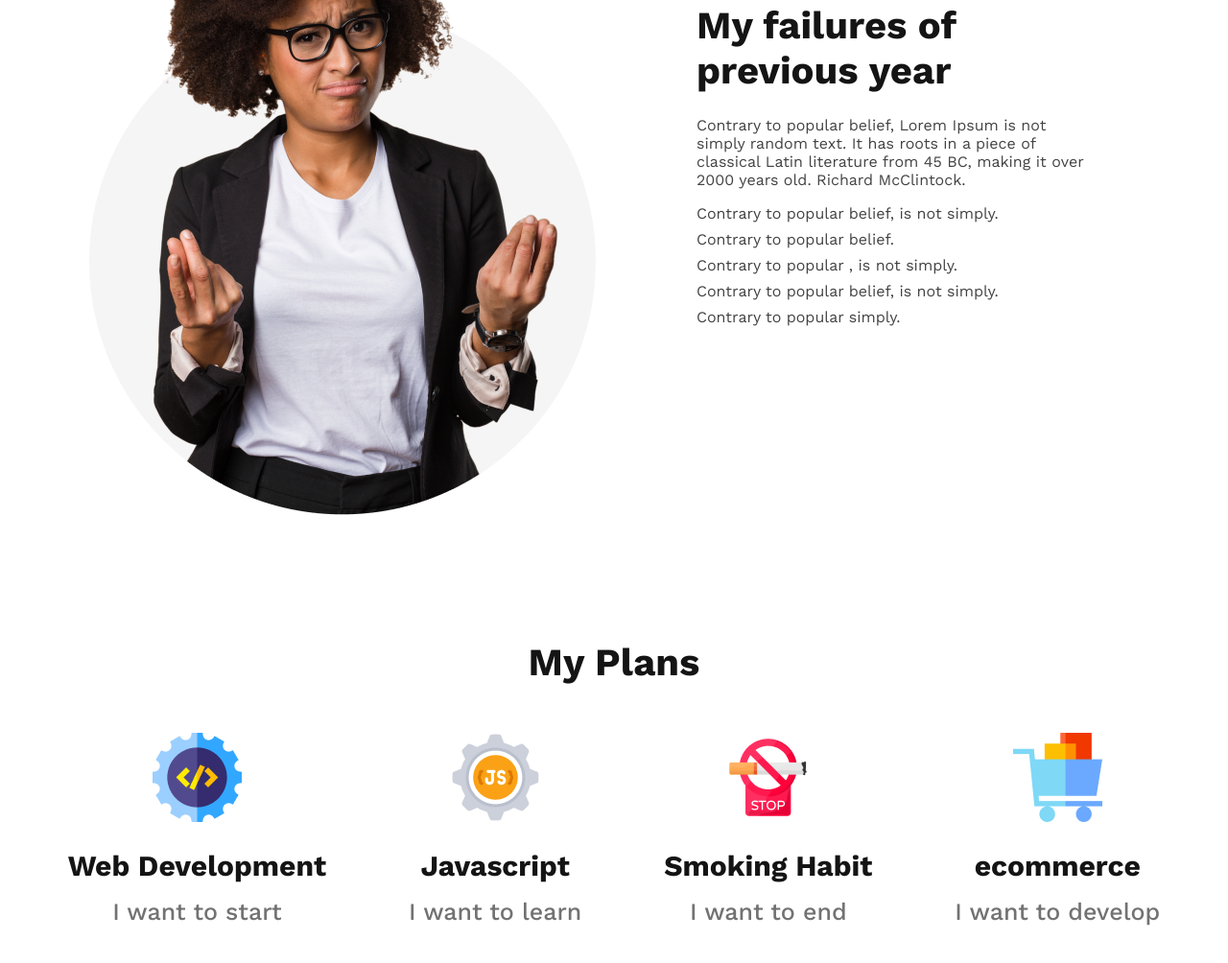
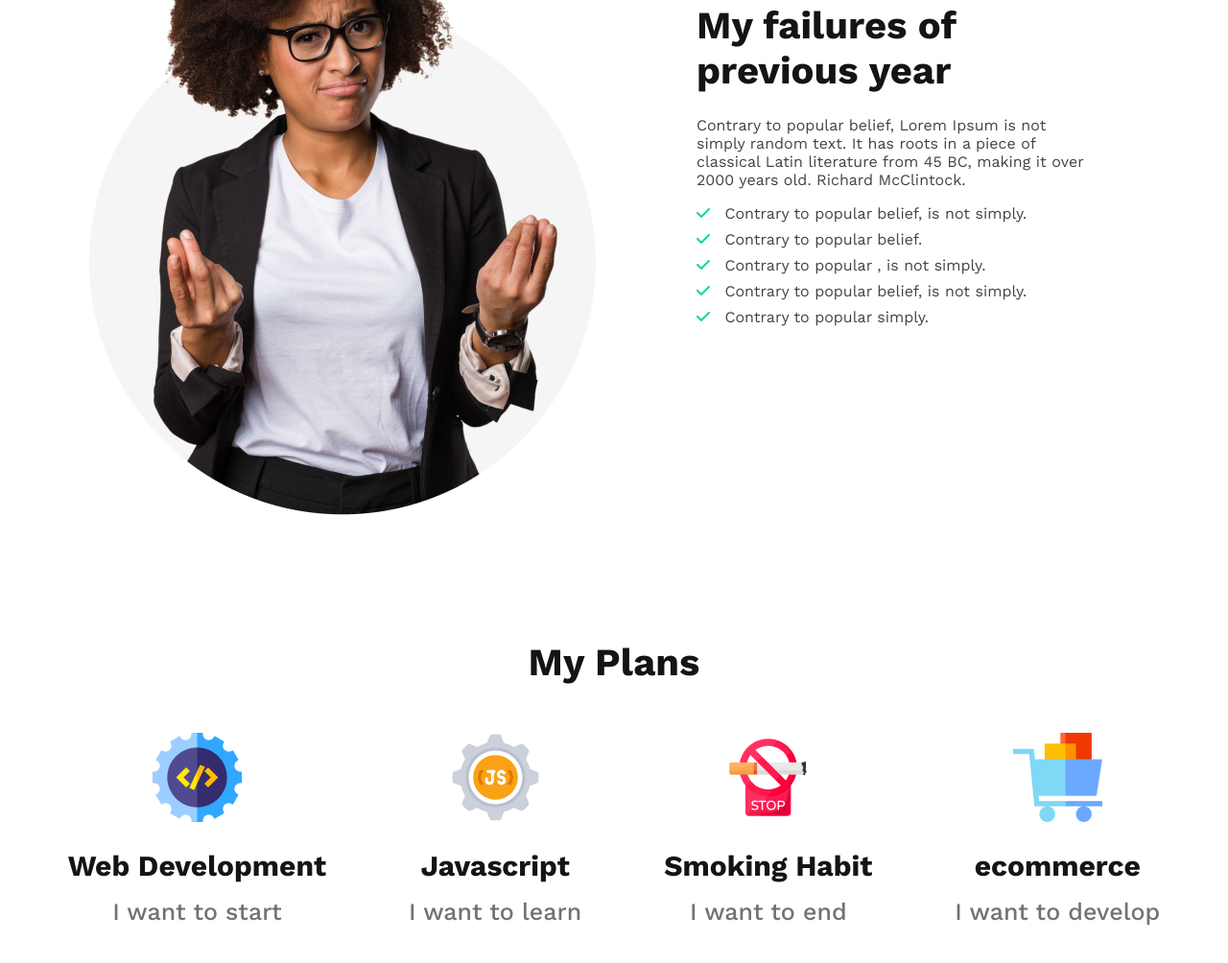
Before and after one commit to marsrian/new-year-new-me, a plain HTML site: page index.html in a window 1280 px wide. Shown: the part 1117-2121 px from the top of the page at 96% size. Drawn offline with nearby package versions, Linux system fonts and the light colour scheme.

Commit message:
fontawesome icon added

```diff
--- a/index.html
+++ b/index.html
@@ -11,6 +11,7 @@
     <link rel="preconnect" href="https://fonts.gstatic.com" crossorigin>
     <link href="https://fonts.googleapis.com/css2?family=Inter:wght@400;600;700&family=Work+Sans:wght@400;500;600;700&display=swap" rel="stylesheet">
     <link rel="stylesheet" href="styles/style.css">
+    <script src="https://kit.fontawesome.com/98e8a8d1ca.js" crossorigin="anonymous"></script>
     <title>New Year New Me</title>
 </head>
 <body>
@@ -28,11 +29,11 @@
                     <h1 class="title">My failures of previous year</h1>
                     <p class="description">Contrary to popular belief, Lorem Ipsum is not simply random text. It has roots in a piece of classical Latin literature from 45 BC, making it over 2000 years old. Richard McClintock.</p>
                     <ul>
-                        <li>Contrary to popular belief, is not simply.</li>
-                        <li>Contrary to popular belief.</li>
-                        <li>Contrary to popular , is not simply.</li>
-                        <li>Contrary to popular belief, is not simply.</li>
-                        <li>Contrary to popular simply.</li>
+                        <li><i class="fa-solid fa-check"></i> Contrary to popular belief, is not simply.</li>
+                        <li><i class="fa-solid fa-check"></i> Contrary to popular belief.</li>
+                        <li><i class="fa-solid fa-check"></i> Contrary to popular , is not simply.</li>
+                        <li><i class="fa-solid fa-check"></i> Contrary to popular belief, is not simply.</li>
+                        <li><i class="fa-solid fa-check"></i> Contrary to popular simply.</li>
                     </ul>
                 </div>
             </div>
--- a/styles/style.css
+++ b/styles/style.css
@@ -77,12 +77,16 @@ main {
 }
 .previous-year ul li {
     list-style: none;
-    width: 315px;
+    /* width: 315px; */
     font-weight: 400;
     font-size: 16px;
     color: #444343;
     margin-bottom: 8px;
     margin-left: -40px;
+}
+.previous-year ul li i {
+    color: #16D887;
+    width: 24px;
 }
 
 /* my-plans section */
```
